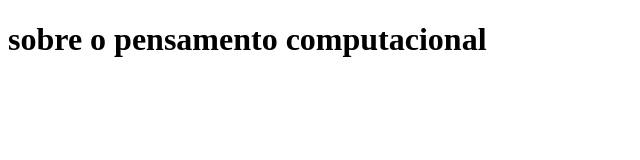
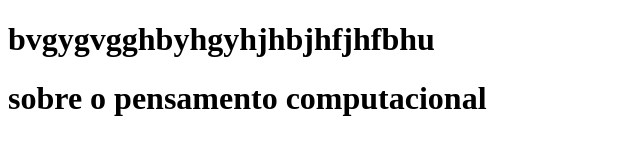
Before and after one commit to luizbricio200/site, a plain HTML site: page index.html in a window 1280 px wide. Shown: the whole page, without its empty margins (0-640 px from the left). Drawn offline with Linux system fonts and the light colour scheme.

```diff
--- a/index.html
+++ b/index.html
@@ -9,10 +9,12 @@
 </head>
 <body>
     <header>
+        <h1>bvgygvgghbyhgyhjhbjhfjhfbhu</h1>
 
     </header>
     <main>
         <h1>sobre o pensamento computacional</h1>
+        </p>
       <main>
      <footer>
 
```
